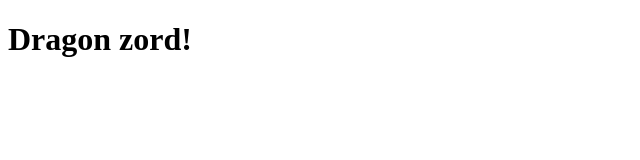
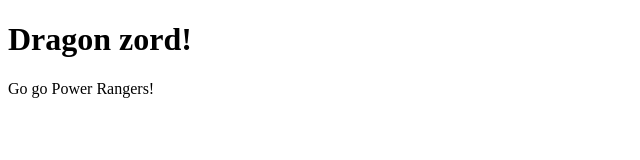
Before and after one commit to owenkcraig/my-first-git-repo, a plain HTML site: page index.html in a window 1280 px wide. Shown: the whole page, without its empty margins (0-640 px from the left). Drawn offline with Linux system fonts and the light colour scheme.

Commit message:
Added theme song.

```diff
--- a/index.html
+++ b/index.html
@@ -8,5 +8,6 @@
 </head>
 <body>
     <h1>Dragon zord!</h1>
+    <p>Go go Power Rangers!</p>
 </body>
 </html>
```
